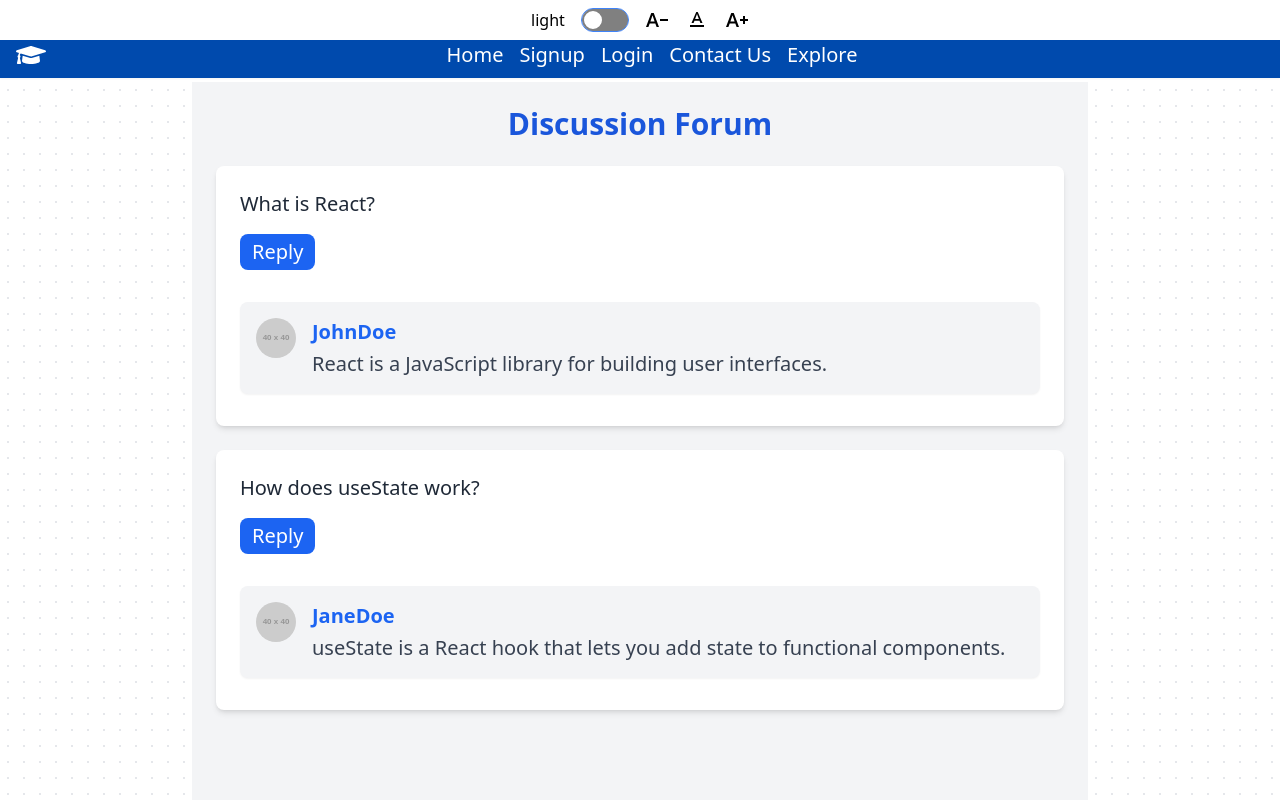
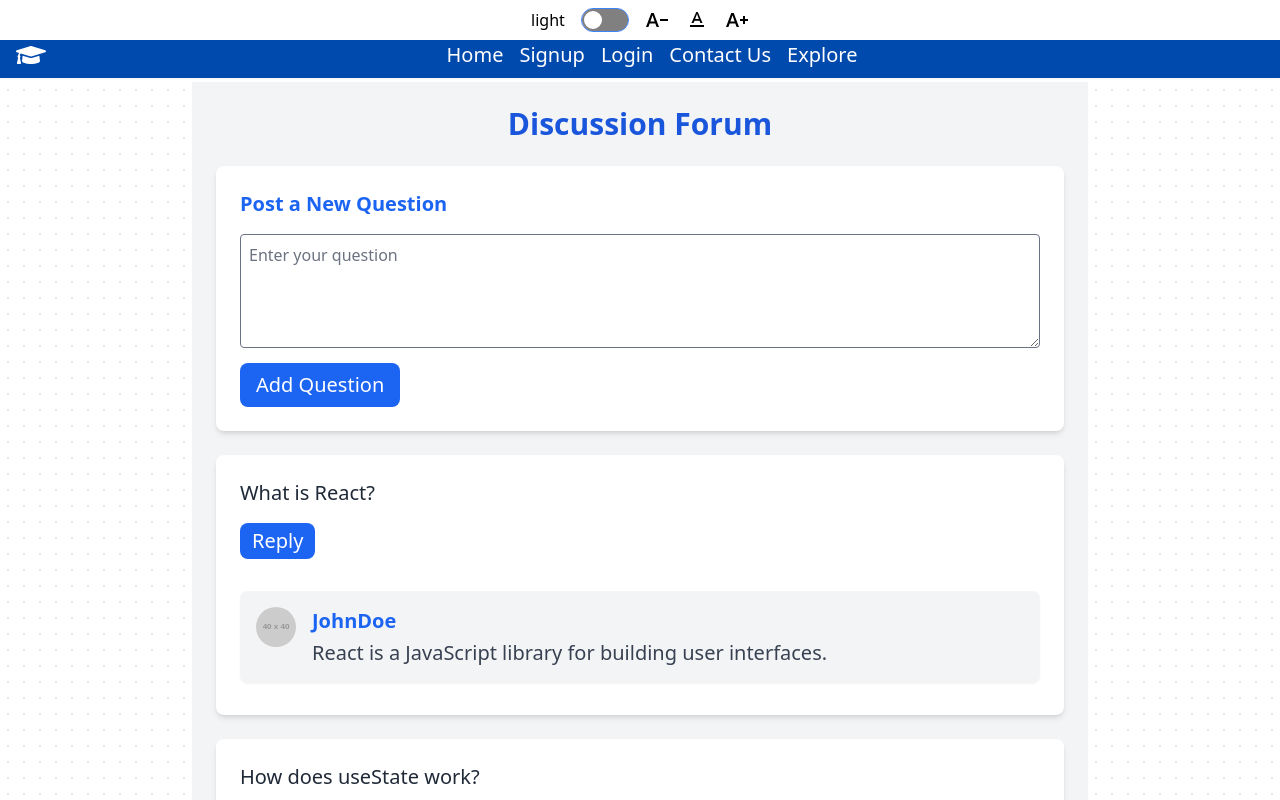
Before and after one commit to ByteRoute/bit2byte, a React (Vite) app in the folder client/: page /discussionForum in a window 1280 px wide. Shown: the top 800 px of the page. Built offline with nearby package versions, Linux system fonts and the light colour scheme.

Commit message:
add question feature

```diff
--- a/client/src/components/DiscussionForumComponents/DiscussionForum.jsx
+++ b/client/src/components/DiscussionForumComponents/DiscussionForum.jsx
@@ -27,9 +27,28 @@ const DiscussionForum = () => {
     },
   ]);
 
+  const [newQuestionText, setNewQuestionText] = useState(""); // State to manage new question input
+
+  // Function to add a new question
+  const addQuestion = () => {
+    if (newQuestionText.trim() === "") {
+      alert("Question text cannot be empty.");
+      return;
+    }
+
+    const newQuestion = {
+      id: questions.length + 1, // Generate a new id based on length
+      text: newQuestionText,
+      replies: [],
+    };
+
+    setQuestions([...questions, newQuestion]);
+    setNewQuestionText(""); // Clear the textarea after submitting
+  };
+
   // Function to add a reply to a specific question
   const addReply = (questionId, replyText) => {
-    const username = "JaTin";
+    const username = "JaTin"; // Static username for demonstration
 
     setQuestions((prevQuestions) =>
       prevQuestions.map((question) =>
@@ -56,6 +75,26 @@ const DiscussionForum = () => {
         Discussion Forum
       </h1>
 
+      {/* Section to Post a New Question */}
+      <div className="bg-white p-6 rounded-lg shadow-md mb-6">
+        <h2 className="text-xl font-semibold text-blue-600 mb-4">
+          Post a New Question
+        </h2>
+        <textarea
+          value={newQuestionText}
+          onChange={(e) => setNewQuestionText(e.target.value)}
+          placeholder="Enter your question"
+          className="w-full p-2 border rounded mb-2"
+          rows="4"
+        ></textarea>
+        <button
+          onClick={addQuestion}
+          className="bg-blue-600 text-white py-2 px-4 rounded-lg hover:bg-blue-700 focus:outline-none focus:ring-2 focus:ring-blue-300"
+        >
+          Add Question
+        </button>
+      </div>
+
       {/* Render the list of questions */}
       {questions.map((question) => (
         <Question key={question.id} question={question} addReply={addReply} />
```
